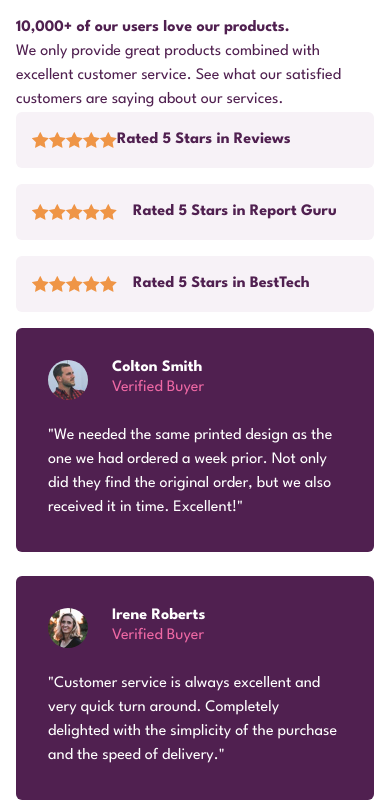
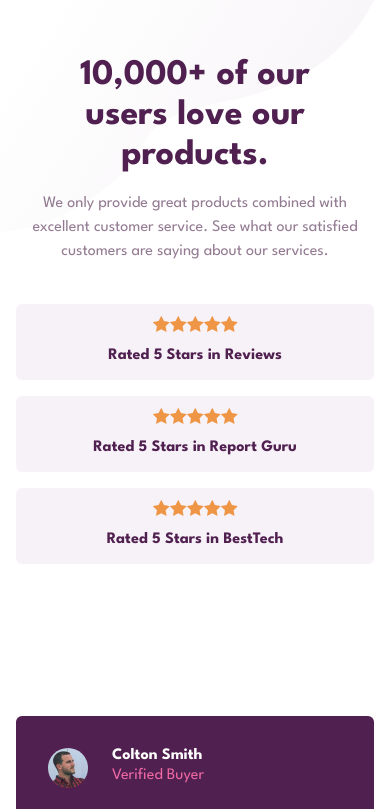
Before and after one commit to JustinByrne/social-proof-section, a website: page index.html in a window 390 px wide. Shown: the top 809 px of the page. Drawn offline with Linux system fonts and the light colour scheme.

Commit message:
finished mobile design

```diff
--- a/index.html
+++ b/index.html
@@ -9,16 +9,22 @@
     <link href="/tailwind.css" rel="stylesheet">
 </head>
 
-<body class="p-4 font-league-spartan">
-    <h1 class="font-bold text-vd-magenta"> 10,000+ of our users love our products. </h1>
+<body class="font-league-spartan">
+    <div class="grid grid-cols-1 px-4 bg-left-top bg-no-repeat md:grid-cols-2 bg-top-mobile md:bg-top-desktop py-14">
+        <div>
+            <h1 class="px-6 pb-4 text-4xl font-bold text-center text-vd-magenta"> 10,000+ of our users love our
+                products.
+            </h1>
 
-    <p class="text-vd-magenta">
+            <p class="text-center text-dg-magenta">
                 We only provide great products combined with excellent customer service.
                 See what our satisfied customers are saying about our services.
             </p>
+        </div>
 
-    <div class="grid gap-4 pb-4">
-        <div class="flex items-center p-4 rounded-md bg-lg-magenta">
+        <div class="grid gap-4 py-10">
+            <div
+                class="flex flex-col items-center max-w-md px-6 py-3 space-y-3 rounded-md md:space-y-1 md:space-x-6 md:flex-row bg-lg-magenta">
                 <div class="flex">
                     <img src="./images/icon-star.svg">
                     <img src="./images/icon-star.svg">
@@ -27,10 +33,11 @@
                     <img src="./images/icon-star.svg">
                 </div>
 
-            <p class="font-bold text-vd-magenta"> Rated 5 Stars in Reviews </p>
+                <div class="font-bold align-middle text-vd-magenta"> Rated 5 Stars in Reviews </div>
             </div>
 
-        <div class="flex items-center p-4 space-x-4 rounded-md bg-lg-magenta">
+            <div
+                class="flex flex-col items-center max-w-md px-6 py-3 space-y-3 rounded-md md:space-y-1 md:space-x-6 md:flex-row bg-lg-magenta">
                 <div class="flex">
                     <img src="./images/icon-star.svg">
                     <img src="./images/icon-star.svg">
@@ -42,7 +49,8 @@
                 <span class="font-bold text-vd-magenta"> Rated 5 Stars in Report Guru </span>
             </div>
 
-        <div class="flex items-center p-4 space-x-4 rounded-md bg-lg-magenta">
+            <div
+                class="flex flex-col items-center max-w-md px-6 py-3 space-y-3 rounded-md md:space-y-1 md:space-x-6 md:flex-row bg-lg-magenta">
                 <div class="flex">
                     <img src="./images/icon-star.svg">
                     <img src="./images/icon-star.svg">
@@ -54,8 +62,9 @@
                 <span class="font-bold text-vd-magenta"> Rated 5 Stars in BestTech </span>
             </div>
         </div>
+    </div>
 
-    <div class="grid gap-6">
+    <div class="grid gap-4 px-4 bg-left-bottom bg-no-repeat py-14 bg-bottom-mobile md:bg-bottom-desktop">
         <div class="flex flex-col p-8 rounded-md bg-vd-magenta">
             <div class="flex pb-6 space-x-6">
                 <img src="./images/image-colton.jpg" class="w-10 h-10 rounded-full">
```
Also changed, not shown: tailwind.css. Lines whose indentation alone changed are shown as unchanged.
